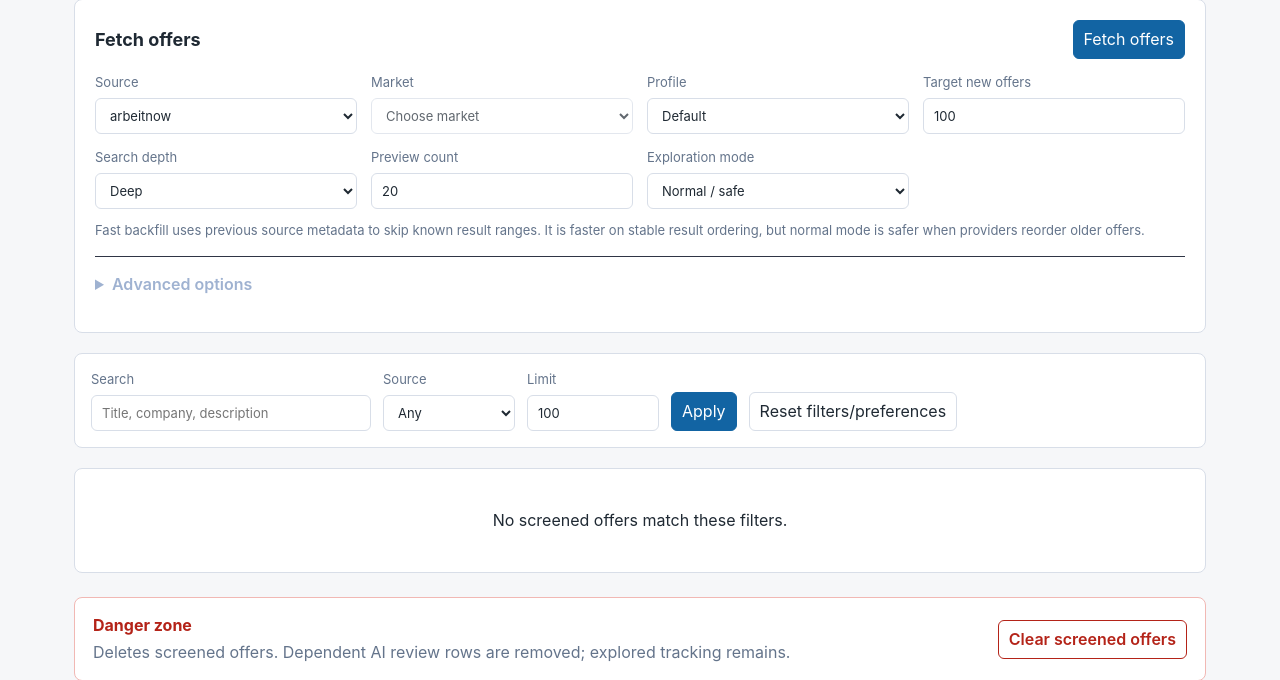
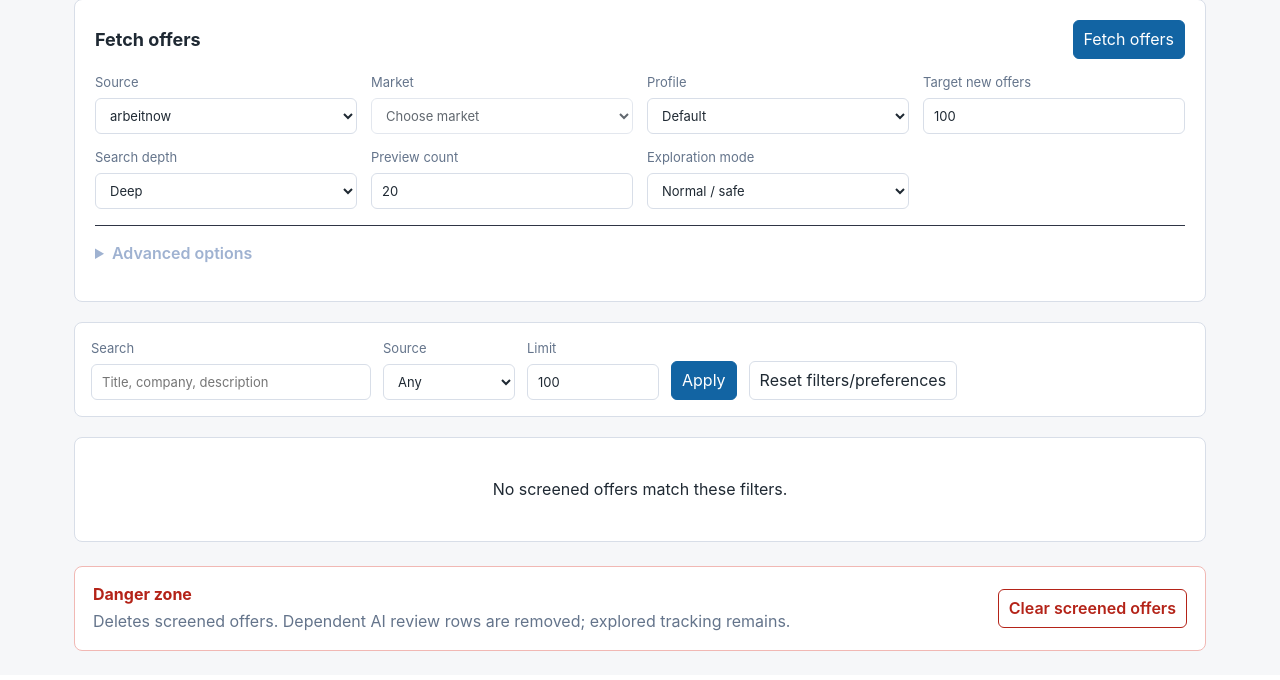
Before and after one commit to mathieu-portfolio/job-intel, a FastAPI app: page /offers in a window 1280 px wide. Shown: the part 179-859 px from the top of the page. After the commit the page ends 830 px from the top, so only its background shows below. Run offline with FastAPI, Linux system fonts and the light colour scheme; data comes from the database, SQL or seed files in the repository; data that the repository does not hold is empty.

Commit message:
Update offers.html

```diff
--- a/app/ui/templates/offers.html
+++ b/app/ui/templates/offers.html
@@ -97,10 +97,6 @@
               </select>
             </label>
           </div>
-
-          <p class="helper-text">
-            Fast backfill uses previous source metadata to skip known result ranges. It is faster on stable result ordering, but normal mode is safer when providers reorder older offers.
-          </p>
 
           <details class="advanced-options">
             <summary>Advanced options</summary>
```
